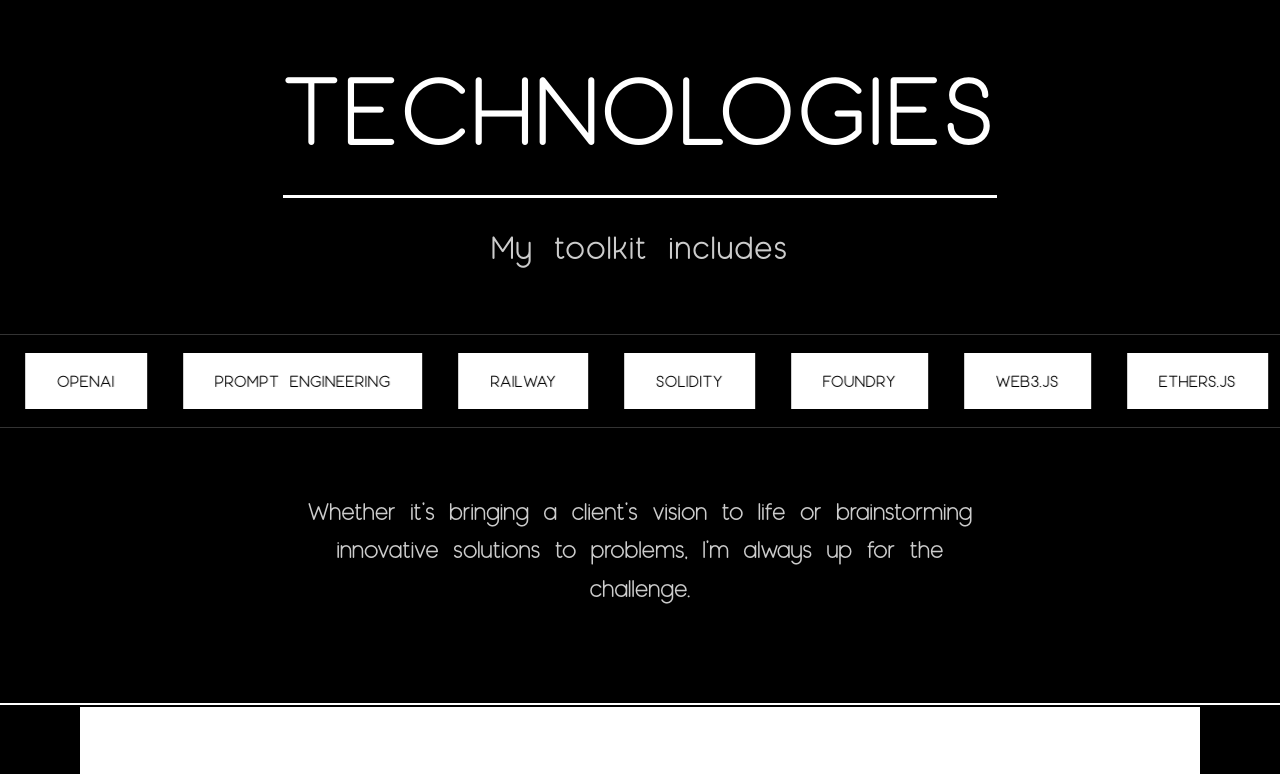
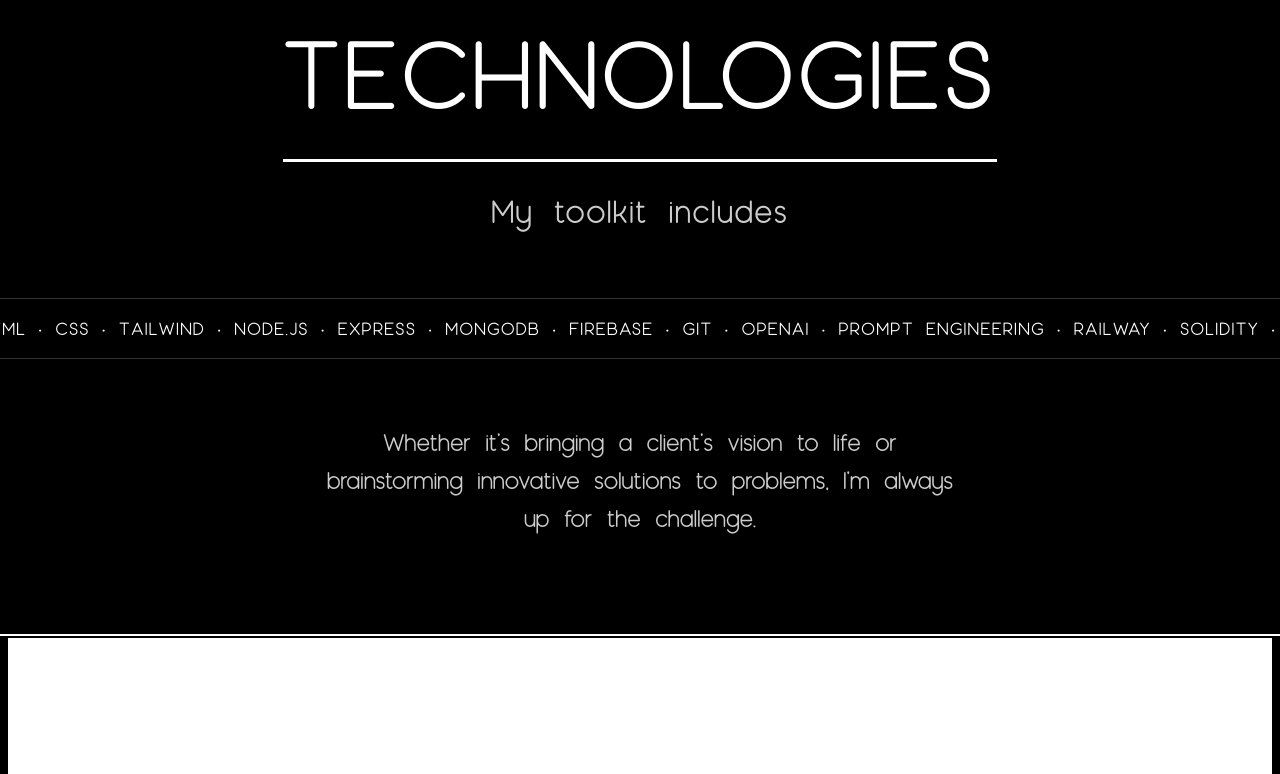
Before and after one commit to Owlsnap/MyPortfolio, a React (Vite) app: page / in a window 1280 px wide. Shown: the part 1581-2355 px from the top of the page. Built offline with nearby package versions, Linux system fonts and the light colour scheme.

Commit message:
Enhance layout and scrolling performance; refactor styles for Navbar and TechChips components, implement smooth scrolling for anchor links, and improve overall responsiveness.

```diff
--- a/src/App.css
+++ b/src/App.css
@@ -21,5 +21,10 @@
   align-items: center;
   justify-content: center;
   margin: 0 auto;
-  max-width: 70rem;
+  max-width: 100vw;
+  width: 100%;
+  overflow-x: hidden;
+  /* Enhanced scrolling performance */
+  -webkit-overflow-scrolling: touch;
+  scroll-behavior: smooth;
 }
--- a/src/App.jsx
+++ b/src/App.jsx
@@ -1,3 +1,4 @@
+import { useEffect } from 'react'
 import './App.css'
 import Navbar from './components/Navbar/Navbar.jsx'
 import Hero from './components/Hero/Hero.jsx'
@@ -6,6 +7,36 @@
 import Contact from './components/Contact/Contact.jsx'
 
 function App() {
+
+  useEffect(() => {
+    // Enhanced smooth scrolling for anchor links
+    const smoothScrollToSection = (e) => {
+      const target = e.target.closest('a[href^="#"]');
+      if (target) {
+        e.preventDefault();
+        const targetId = target.getAttribute('href').substring(1);
+        const targetElement = document.getElementById(targetId);
+
+        if (targetElement) {
+          const navbarHeight = 64; // 4rem navbar height
+          const targetPosition = targetElement.offsetTop - navbarHeight;
+
+          window.scrollTo({
+            top: targetPosition,
+            behavior: 'smooth'
+          });
+        }
+      }
+    };
+
+    // Add event listener for smooth scrolling
+    document.addEventListener('click', smoothScrollToSection);
+
+    // Cleanup
+    return () => {
+      document.removeEventListener('click', smoothScrollToSection);
+    };
+  }, []);
 
   return (
     <div className='appContainer'>
--- a/src/components/Navbar/Navbar.css
+++ b/src/components/Navbar/Navbar.css
@@ -106,14 +106,19 @@
     .navbar {
         background: #000000;
         justify-content: center;
+        align-items: center;
         width: 100%;
         height: 3rem;
         border-bottom: 2px solid #ffffff;
-        padding: 0.5rem 1rem;
+        padding: 0.5rem 0;
+        left: 0;
+        right: 0;
     }
 
     .navbar__logo {
         font-size: 2rem;
+        margin: 0;
+        padding: 0;
     }
 
     .navbar__links {
--- a/src/components/TechChips/TechChips.css
+++ b/src/components/TechChips/TechChips.css
@@ -14,36 +14,40 @@
 
 /* Continuous Sliding Container */
 .chips-container {
-    width: 50%;
+    width: 80%;
     margin: 0 auto;
     overflow: hidden;
-    white-space: nowrap;
     position: relative;
     border: 1px solid #333333;
-    padding: 1rem 0;
+    padding: 0;
 }
 
 .chips-scroll {
-    display: flex;
-    animation: slide 30s linear infinite;
-    will-change: transform;
+    white-space: nowrap;
+    overflow: hidden;
+    width: 100%;
 }
 
-.chips-track {
-    display: flex;
-    gap: 2rem;
-    padding-right: 2rem;
-    flex-shrink: 0;
-    min-width: 100%;
+.chips-content {
+    display: inline-block;
+    color: #ffffff;
+    font-family: inherit;
+    font-weight: 500;
+    font-size: 1.1rem;
+    letter-spacing: 0.1rem;
+    text-transform: uppercase;
+    animation: scrollChips 40s linear infinite;
+    padding: 1rem 0;
+    white-space: nowrap;
 }
 
-/* Sliding Animation - True Seamless Loop */
-@keyframes slide {
+/* Seamless Infinite Scroll Animation */
+@keyframes scrollChips {
     0% {
-        transform: translateX(0);
+        transform: translateX(0%);
     }
     100% {
-        transform: translateX(-100%);
+        transform: translateX(-50%);
     }
 }
 
@@ -146,11 +150,11 @@
     }
 
     .chips-container {
-        width: 80%;
+        width: 95%;
     }
 
-    /* Slower animation on mobile for better readability */
+    /* Faster animation on mobile for better engagement */
     .chips-scroll {
-        animation: slide 40s linear infinite;
+        animation: slide 50s linear infinite;
     }
 }
--- a/src/components/TechChips/TechChips.jsx
+++ b/src/components/TechChips/TechChips.jsx
@@ -12,45 +12,8 @@
         </div>
         <div className="chips-container">
             <div className="chips-scroll">
-                <div className="chips-track">
-                    <div className="tech-chip">React</div>
-                    <div className="tech-chip">JavaScript</div>
-                    <div className="tech-chip">HTML</div>
-                    <div className="tech-chip">CSS</div>
-                    <div className="tech-chip">Tailwind</div>
-                    <div className="tech-chip">Node.js</div>
-                    <div className="tech-chip">Express</div>
-                    <div className="tech-chip">MongoDB</div>
-                    <div className="tech-chip">Firebase</div>
-                    <div className="tech-chip">Git</div>
-                    <div className="tech-chip">OpenAi</div>
-                    <div className="tech-chip">Prompt Engineering</div>
-                    <div className="tech-chip">Railway</div>
-                    <div className="tech-chip">Solidity</div>
-                    <div className="tech-chip">Foundry</div>
-                    <div className="tech-chip">Web3.js</div>
-                    <div className="tech-chip">Ethers.js</div>
-                    <div className="tech-chip">Redux</div>
-                </div>
-                <div className="chips-track">
-                    <div className="tech-chip">React</div>
-                    <div className="tech-chip">JavaScript</div>
-                    <div className="tech-chip">HTML</div>
-                    <div className="tech-chip">CSS</div>
-                    <div className="tech-chip">Tailwind</div>
-                    <div className="tech-chip">Node.js</div>
-                    <div className="tech-chip">Express</div>
-                    <div className="tech-chip">MongoDB</div>
-                    <div className="tech-chip">Firebase</div>
-                    <div className="tech-chip">Git</div>
-                    <div className="tech-chip">OpenAi</div>
-                    <div className="tech-chip">Prompt Engineering</div>
-                    <div className="tech-chip">Railway</div>
-                    <div className="tech-chip">Solidity</div>
-                    <div className="tech-chip">Foundry</div>
-                    <div className="tech-chip">Web3.js</div>
-                    <div className="tech-chip">Ethers.js</div>
-                    <div className="tech-chip">Redux</div>
+                <div className="chips-content">
+                    • REACT • JAVASCRIPT • HTML • CSS • TAILWIND • NODE.JS • EXPRESS • MONGODB • FIREBASE • GIT • OPENAI • PROMPT ENGINEERING • RAILWAY • SOLIDITY • FOUNDRY • WEB3.JS • ETHERS.JS • REDUX • REACT • JAVASCRIPT • HTML • CSS • TAILWIND • NODE.JS • EXPRESS • MONGODB • FIREBASE • GIT • OPENAI • PROMPT ENGINEERING • RAILWAY • SOLIDITY • FOUNDRY • WEB3.JS • ETHERS.JS • REDUX • REACT • JAVASCRIPT • HTML • CSS • TAILWIND • NODE.JS • EXPRESS • MONGODB • FIREBASE • GIT • OPENAI • PROMPT ENGINEERING • RAILWAY • SOLIDITY • FOUNDRY • WEB3.JS • ETHERS.JS • REDUX •
                 </div>
             </div>
         </div>
--- a/src/index.css
+++ b/src/index.css
@@ -36,8 +36,38 @@
 body {
   font-family: 'MoonRegular', sans-serif;
   margin: 0;
+  overflow-x: hidden;
+  width: 100%;
+  max-width: 100vw;
 }
 
 html {
   scroll-behavior: smooth;
+  overflow-x: hidden;
+  width: 100%;
+  max-width: 100vw;
+  scroll-padding-top: 4rem; /* Account for fixed navbar */
 }
+
+* {
+  box-sizing: border-box;
+}
+
+/* Enhanced Smooth Scrolling */
+@media (prefers-reduced-motion: no-preference) {
+  html {
+    scroll-behavior: smooth;
+  }
+
+  /* Smooth scrolling for all elements */
+  * {
+    scroll-behavior: smooth;
+  }
+}
+
+/* Smooth scroll for browsers that support it */
+@supports (scroll-behavior: smooth) {
+  html, body {
+    scroll-behavior: smooth;
+  }
+}
```
